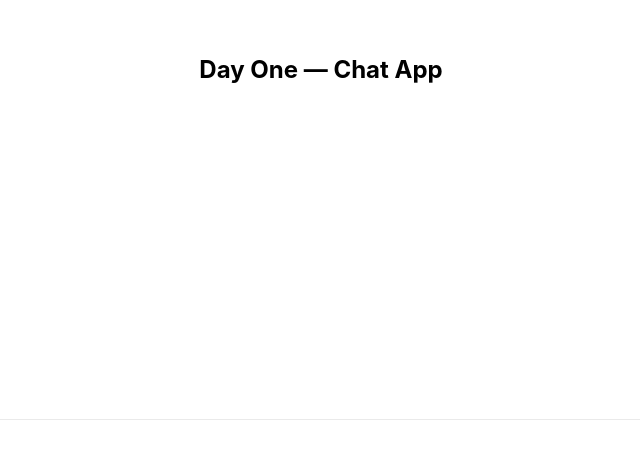
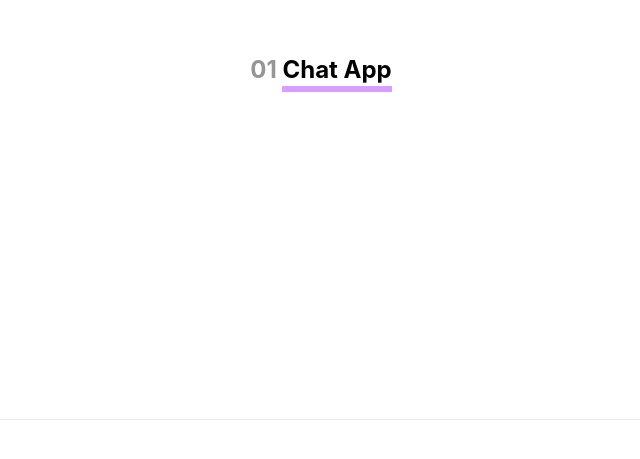
Before and after one commit to anchsk/daysofcode, a Next.js app: page / in a window 1280 px wide. Shown: the part 281-740 px from the top of the page, without its empty margins (319-959 px from the left). Built offline with nearby package versions, Linux system fonts and the light colour scheme.

Commit message:
homepage fix

```diff
--- a/pages/index.js
+++ b/pages/index.js
@@ -1,21 +1,20 @@
 import Head from 'next/head'
 import styles from '../styles/Home.module.scss'
+import Link from 'next/link'
 
 export default function Home() {
   return (
-    <div className={styles.container}>
-      <Head>
-        <title>Days of code</title>
-        <link rel="icon" href="/favicon.ico" />
-      </Head>
-
+    <>
       <main className={styles.main}>
-        <h2>Day One — Chat App</h2>
+        <h2>
+          <span className={styles.day}>01</span>{' '}
+          <Link href='/day-01-chat-app'>
+            <a>Chat App</a>
+          </Link>
+        </h2>
       </main>
 
-      <footer className={styles.footer}>
-
-      </footer>
-    </div>
+      <footer className={styles.footer}></footer>
+    </>
   )
 }
--- a/styles/Home.module.scss
+++ b/styles/Home.module.scss
@@ -1,19 +1,40 @@
-.container {
-  min-height: 100vh;
-  padding: 0 0.5rem;
+.main {
+  //height: 100%;
+
+  flex-grow: 1;
+
+
+  padding: 5rem 0;
   display: flex;
   flex-direction: column;
   justify-content: center;
   align-items: center;
-}
 
-.main {
-  padding: 5rem 0;
-  flex: 1;
-  display: flex;
-  flex-direction: column;
-  justify-content: center;
-  align-items: center;
+  .day {
+    color:hsl(0, 0%, 59%);
+  }
+
+  a {
+   // border-bottom: 3px solid black;
+   //color: rgb(21, 148, 180);
+   position: relative;
+
+   &::before {
+     z-index: -1;
+     content: '';
+     width: 100%;
+     position: absolute;
+     height: 6px;
+     bottom: -8px;
+     left: 0;
+     background-color: hsl(276, 100%, 81);
+   }
+
+    &:hover {
+      opacity: .7;
+      cursor: pointer;
+    }
+  }
 }
 
 .footer {
@@ -25,42 +46,7 @@
   align-items: center;
 }
 
-.footer img {
-  margin-left: 0.5rem;
-}
 
-.footer a {
-  display: flex;
-  justify-content: center;
-  align-items: center;
-}
-
-.title a {
-  color: #0070f3;
-  text-decoration: none;
-}
-
-.title a:hover,
-.title a:focus,
-.title a:active {
-  text-decoration: underline;
-}
-
-.title {
-  margin: 0;
-  line-height: 1.15;
-  font-size: 4rem;
-}
-
-.title,
-.description {
-  text-align: center;
-}
-
-.description {
-  line-height: 1.5;
-  font-size: 1.5rem;
-}
 
 .code {
   background: #fafafa;
--- a/styles/globals.scss
+++ b/styles/globals.scss
@@ -7,14 +7,16 @@
 html,
 body {
   height: 100%;
+  min-height: 100vh;
   font-family: -apple-system, BlinkMacSystemFont, Segoe UI, Roboto, Oxygen,
     Ubuntu, Cantarell, Fira Sans, Droid Sans, Helvetica Neue, sans-serif;
 }
 
 #__next {
-  //height: 100%;
   min-height: 100%;
   width: 100%;
+  display: flex;
+  flex-direction: column;
 }
 
 a {
```
